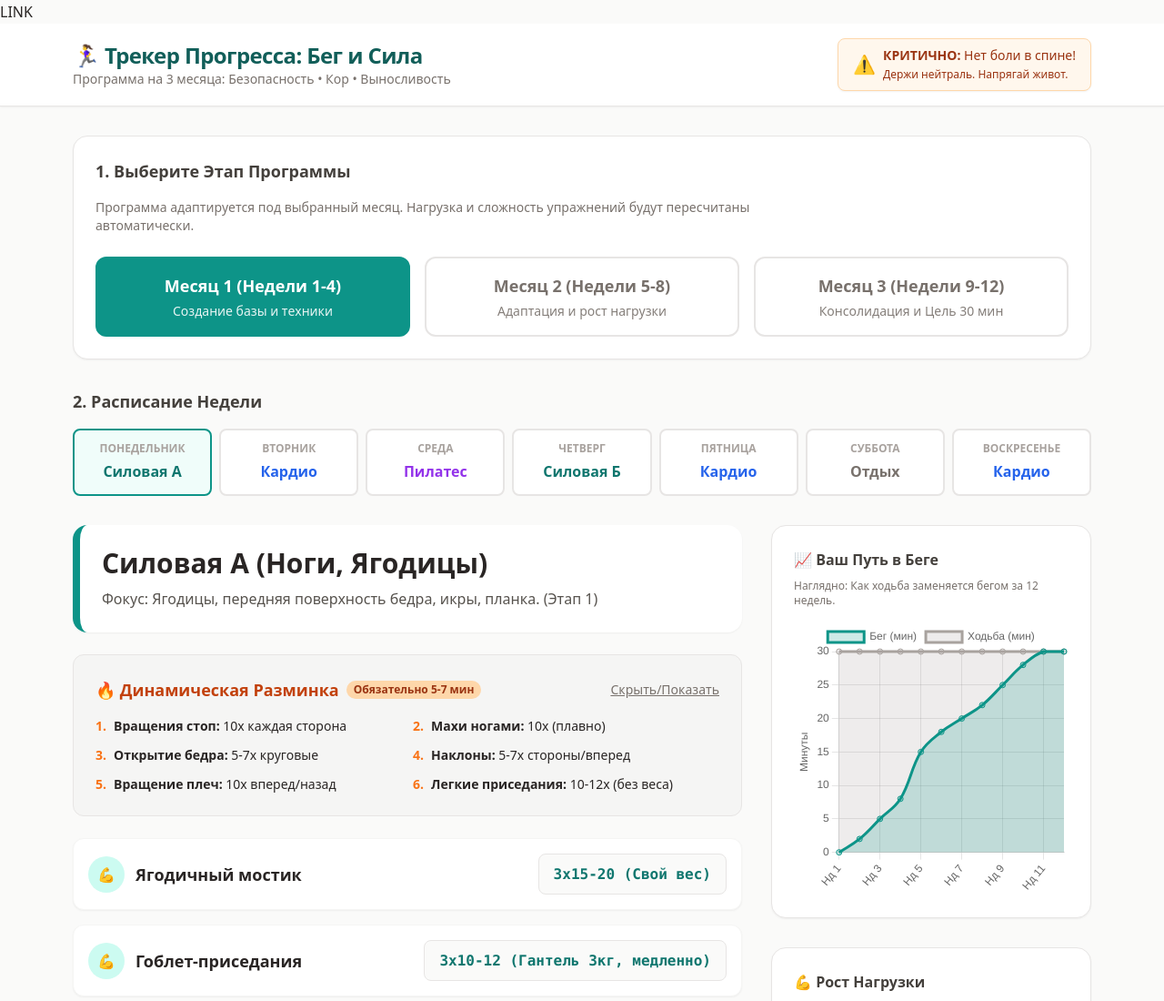
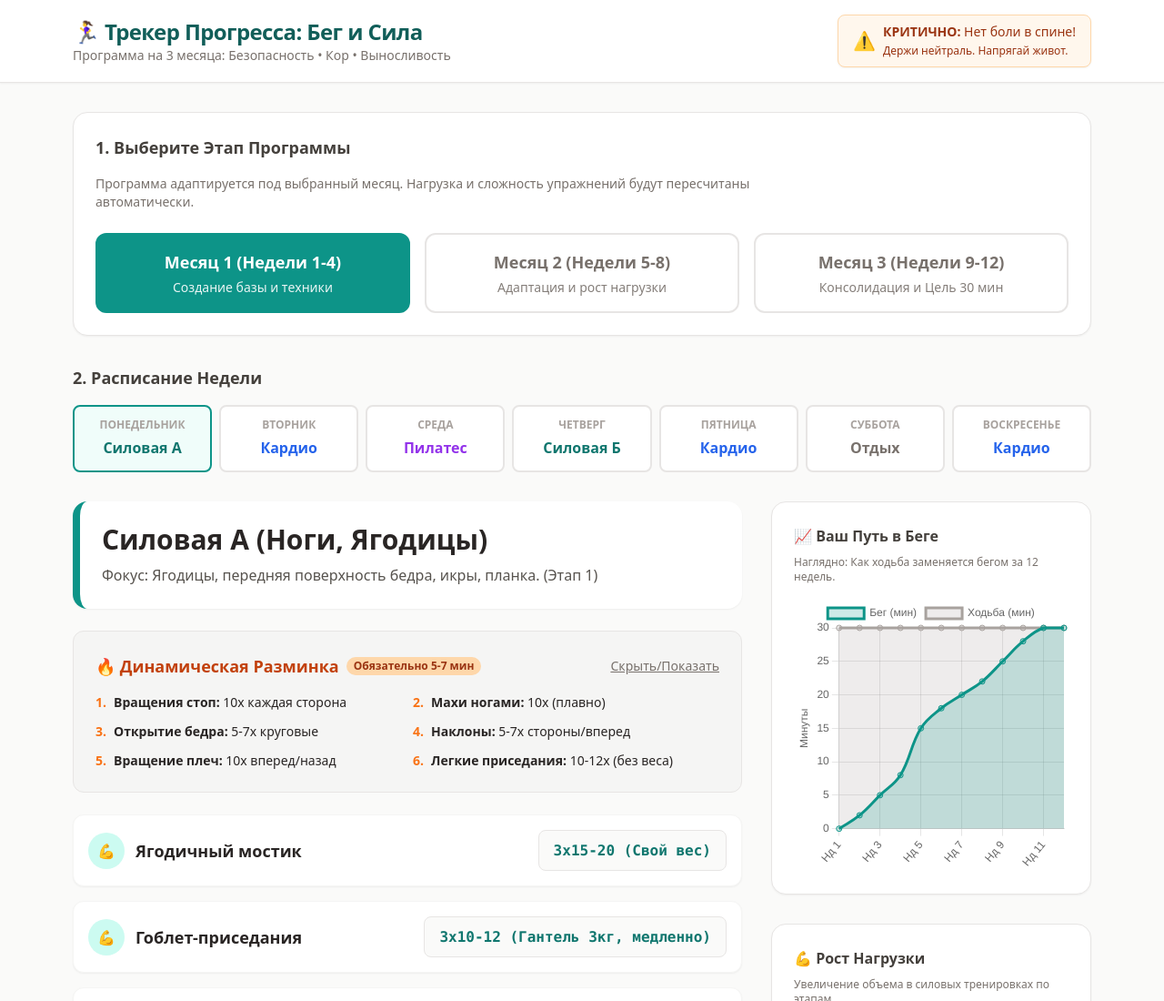
Before and after one commit to mrzemoh/runplan, a plain HTML site: page index.html in a window 1280 px wide. Shown: the top 1100 px of the page at 91% size. Drawn offline with nearby package versions, Linux system fonts and the light colour scheme.

Commit message:
Update index.html

```diff
--- a/index.html
+++ b/index.html
@@ -66,8 +66,6 @@
     -->
 </head>
 <body class="bg-stone-50 text-stone-800 font-sans leading-relaxed">
-    <a href="#">LINK</a>
-
     <!-- Header Section -->
     <header class="bg-white border-b border-stone-200 shadow-sm sticky top-0 z-50">
         <div class="max-w-6xl mx-auto px-4 py-4 flex flex-col md:flex-row justify-between items-center">
```
